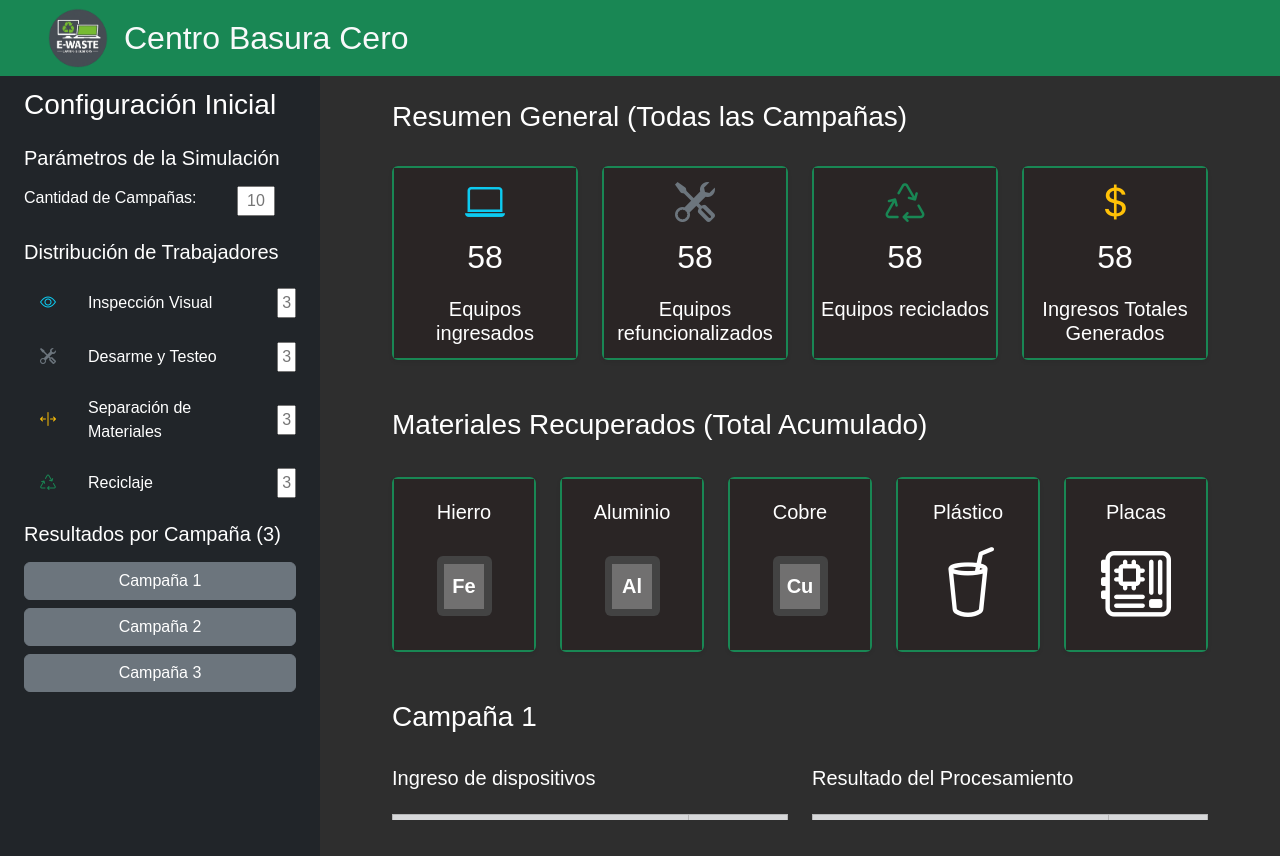
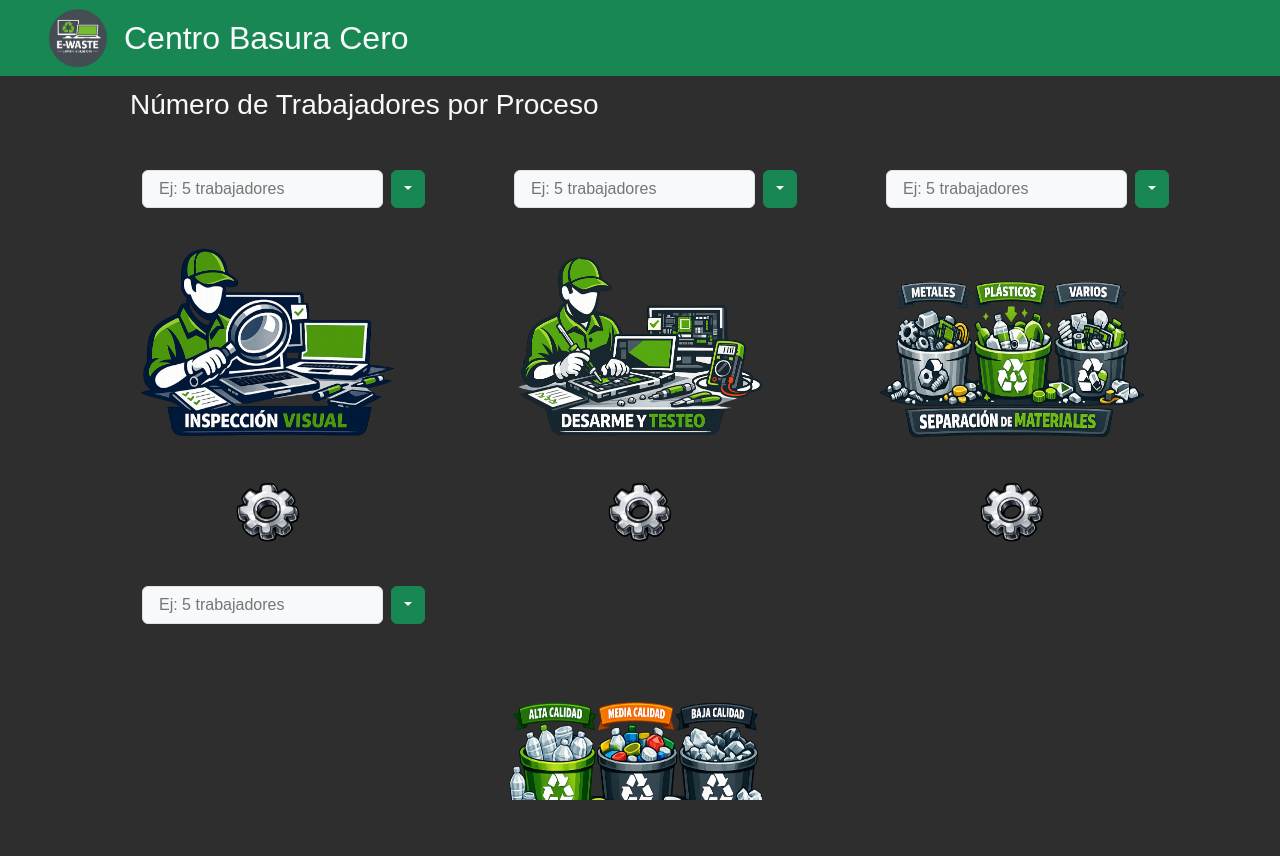
Before and after one commit to JuanSimon-del/SimulacionTFI, a React (Vite) app: page / in a window 1280 px wide. Before the commit the page ends 820 px from the top, so only its background shows below. Built offline with nearby package versions, Linux system fonts and the light colour scheme; a web font is replaced by a local one.

Commit message:
Corregí errores con el tamaño del footer según lo que se muestra (simulación o informe) y coloqué un botón que me lleva a ver el informe luego de realizar la simulación

```diff
--- a/package.json
+++ b/package.json
@@ -14,7 +14,8 @@
     "bootstrap-icons": "^1.13.1",
     "react": "^19.2.6",
     "react-bootstrap": "^2.10.10",
-    "react-dom": "^19.2.6"
+    "react-dom": "^19.2.6",
+    "react-router-dom": "^7.16.0"
   },
   "devDependencies": {
     "@eslint/js": "^10.0.1",
--- a/src/App.jsx
+++ b/src/App.jsx
@@ -7,16 +7,31 @@ import Simulacion from "./components/Simulacion";
 import Informe from "./components/Informe";
 import { Col, Row } from "react-bootstrap";
 import Footer from "./components/Footer";
+import { BrowserRouter, Routes, Route, useLocation } from "react-router-dom";
 
 function App() {
   const [count, setCount] = useState(0);
 
+  function Content() {
+    const location = useLocation();
+    const hasSidebar = location.pathname.startsWith("/informe");
+
+    return (
+      <div className={`app-content ${hasSidebar ? "with-sidebar" : ""}`}>
+        <Routes>
+          <Route path="/" element={<Simulacion />} />
+          <Route path="/informe" element={<Informe />} />
+        </Routes>
+        <Footer />
+      </div>
+    );
+  }
+
   return (
-    <>
-      <BarraDeNavegacion></BarraDeNavegacion>
-      {/* <Simulacion></Simulacion> */}
-      <Informe></Informe>
-    </>
+    <BrowserRouter>
+      <BarraDeNavegacion />
+      <Content />
+    </BrowserRouter>
   );
 }
 
--- a/src/components/Footer.jsx
+++ b/src/components/Footer.jsx
@@ -2,11 +2,11 @@ import { Container, Row, Col } from "react-bootstrap";
 
 function Footer() {
   return (
-    <footer className="bg-success text-light py-4 mt-auto border-top border-secondary">
+    <footer className="bg-success text-light py-4 border-top border-secondary footer-fixed-width">
       <Container>
         <Row>
-          <Col md={4} className="mb-4 mb-md-0">
-            <div className="mx-auto">
+          <Col md={4} className="mb-4">
+            <div className="mx-auto footer-left-content ms-2">
               <h5 className="mb-3">Trabajo Final Integrador</h5>
               <p className="mb-1">Materia: Simulación</p>
               <p className="mb-1">Comisión: 4K1</p>
--- a/src/components/Informe.jsx
+++ b/src/components/Informe.jsx
@@ -3,7 +3,6 @@ import "bootstrap/dist/css/bootstrap.min.css";
 import SideBar from "./SideBar";
 import ResumenGeneral from "./ResumenGeneral";
 import ResumenCampañas from "./ResumenCampañas";
-import Footer from "./Footer";
 
 function Informe() {
   const [count, setCount] = useState(0);
@@ -17,7 +16,6 @@ function Informe() {
             <ResumenGeneral></ResumenGeneral>
             <ResumenCampañas></ResumenCampañas>
           </main>
-          <Footer></Footer>
         </div>
       </div>
     </>
--- a/src/components/ResumenGeneral.jsx
+++ b/src/components/ResumenGeneral.jsx
@@ -9,7 +9,7 @@ function ResumenGeneral() {
 
   return (
     <>
-      <section className="px-5">
+      <section className="px-5 my-3">
         <h3>Resumen General (Todas las Campañas)</h3>
         <Row className="mt-1 g-4">
           <Col>
--- a/src/components/SideBar.jsx
+++ b/src/components/SideBar.jsx
@@ -12,12 +12,12 @@ function SideBar() {
 
   return (
     <>
-      <Navbar className="bg-dark w-25 min-vh-100 align-items-start sidebar-fixed">
+      <Navbar className="bg-dark w-25 min-vh-100 align-items-start sidebar-fixed py-4 px-3">
         <section className="w-100 p-4">
           <h3>Configuración Inicial</h3>
           <article className="my-4">
             <h5>Parámetros de la Simulación</h5>
-            <Row className="d-flex my-3">
+            <Row className="d-flex my-4">
               <Col lg={8}>
                 <p className="my-auto">Cantidad de Campañas: </p>
               </Col>
@@ -26,7 +26,7 @@ function SideBar() {
               </Col>
             </Row>
           </article>
-          <article className="mb-4">
+          <article className="my-4">
             <h5>Distribución de Trabajadores</h5>
             {trabajadores.map((trabajador, index) => (
               <Row key={index} className="d-flex align-items-center my-4">
@@ -43,10 +43,10 @@ function SideBar() {
             ))}
           </article>
           <article>
-            <h5 className="my-3">Resultados por Campaña (3)</h5>
-            <Button className="w-100 btn-secondary mb-2">Campaña 1</Button>
-            <Button className="w-100 btn-secondary mb-2">Campaña 2</Button>
-            <Button className="w-100 btn-secondary mb-2">Campaña 3</Button>
+            <h5 className="my-4">Resultados por Campaña (3)</h5>
+            <Button className="w-100 btn-secondary mb-3">Campaña 1</Button>
+            <Button className="w-100 btn-secondary mb-3">Campaña 2</Button>
+            <Button className="w-100 btn-secondary mb-3">Campaña 3</Button>
           </article>
         </section>
       </Navbar>
--- a/src/components/Simulacion.jsx
+++ b/src/components/Simulacion.jsx
@@ -1,8 +1,15 @@
 import Container from "react-bootstrap/Container";
 import MiDropdown from "./MiDropdown";
 import DropdownTrabajadores from "./DropdownTrabajadores";
+import { useNavigate } from "react-router-dom";
 
 function Simulacion() {
+  const navigate = useNavigate();
+
+  function handleVerInforme() {
+    navigate("/informe");
+  }
+
   return (
     <Container
       expand="lg"
@@ -85,6 +92,12 @@ function Simulacion() {
         />
         <MiDropdown></MiDropdown>
         <button className="btn btn-success ms-3 px-5">Simular</button>
+        <button
+          className="btn btn-outline-light ms-3 px-4"
+          onClick={handleVerInforme}
+        >
+          Ver Informe
+        </button>
       </section>
     </Container>
   );
--- a/src/styles.css
+++ b/src/styles.css
@@ -1,25 +1,37 @@
+html, body, #root {
+  height: 100%;
+}
+
 body {
   font-family: "Elms Sans", sans-serif;
   background-color: #2e2e2e;
   color: white;
   margin: 0;
   padding: 0;
+  overflow: hidden; /* prevent body scroll, use .app-content instead */
 }
 
 .navbar {
   background-color: black;
-  z-index: 1001;
-  position: relative;
+  z-index: 1100;
+  position: fixed;
+  top: 0;
+  left: 0;
+  right: 0;
+}
+
+.app-content {
+  margin-top: 56px; /* height of navbar */
+  height: calc(100vh - 56px);
+  overflow-y: auto; /* single page scrollbar */
 }
 
 .informe-container {
-  min-height: calc(100vh - 56px);
+  /* no fixed height here; content will flow inside .app-content */
 }
 
 .informe-content {
-  overflow-y: auto;
-  max-height: calc(100vh - 56px);
-  margin-left: 25%;
+  margin-left: 25%; /* leave space for fixed sidebar */
 }
 
 .informe-main {
@@ -29,10 +41,21 @@ body {
 .sidebar-fixed {
   position: fixed;
   left: 0;
-  top: 56px;
+  top: 56px; /* below navbar */
   height: calc(100vh - 56px);
-  overflow-y: auto;
   z-index: 1000;
+  width: 25%;
+  overflow: auto; /* allow sidebar internal scroll when content grows */
+}
+
+/* When the app shows the Informe (sidebar present), offset the footer and full-width content */
+.with-sidebar footer {
+  margin-left: 25%;
+}
+
+/* Ensure footer has no extra bottom margin and uses full width when no sidebar */
+.footer-fixed-width {
+  margin-bottom: 0;
 }
 
 .logo {
```
Also changed, not shown: 1 other file (tests, documents, lock files or other folders).
